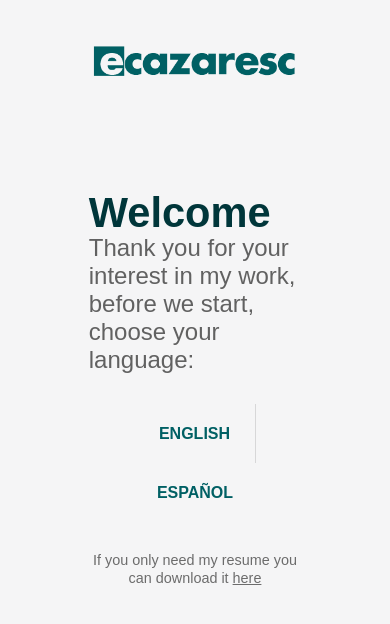
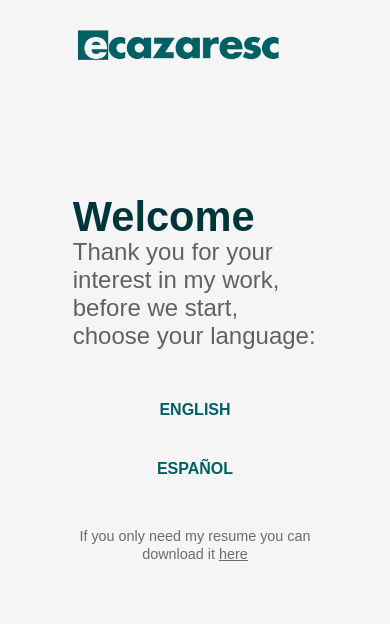
Before and after one commit to ecazaresc/book, a React (Create React App) app: page / in a window 390 px wide. Shown: the top 624 px of the page. Built offline with nearby package versions, Linux system fonts and the light colour scheme; a web font is replaced by a local one.

Commit message:
prod fixes

```diff
--- a/src/pages/MainApp/Home/Home.js
+++ b/src/pages/MainApp/Home/Home.js
@@ -85,7 +85,7 @@ const Home = (props)=> {
                 <Grid ref={testElement} item xs={12} sm={7} md={7}
                     sx={{
                         px: {
-                            xs:6,
+                            xs:5,
                             sm:7,
                             md:10,
                         },
--- a/src/pages/MainApp/Home/home.module.css
+++ b/src/pages/MainApp/Home/home.module.css
@@ -75,4 +75,6 @@
     left: 20%;
     opacity: 0.04;
     z-index: 0;
+    max-width: 80vw;
+    overflow: hidden;
  }
--- a/src/pages/Onboarding/Onboard.js
+++ b/src/pages/Onboarding/Onboard.js
@@ -13,7 +13,7 @@ const Onboard = (props)=> {
         <Fragment>
             <Box sx={{
                     display:'flex',
-                    height:'100vh',
+                    minHeight:'100vh',
                     width:'100vw',
                     justifyContent:'center'
                 }}>
@@ -22,12 +22,12 @@ const Onboard = (props)=> {
                     flexDirection:'column',
                     width:'75vw',
                     p: {
-                        xs: 5,
+                        xs: 3,
                         md: 10,
                         lg: 20,
                     }
                     }}>
-                    <img style={{width:'210px'}} src={logo} alt={logo} />
+                    <img style={{width:'210px',mb:3}} src={logo} alt={logo} />
                     <span style={{flexGrow:'1'}}></span>
                     <Outlet/>
                     <span style={{flexGrow:'1'}}></span>
--- a/src/pages/Onboarding/components/Language.js
+++ b/src/pages/Onboarding/components/Language.js
@@ -30,7 +30,7 @@ const Language = (props)=>{
                 <Grid item>
                     <Link to={'/o/role'} onClick={languagePickEn}><Button variant='text'>English</Button></Link>
                 </Grid>
-                <Grid item><Divider orientation="vertical" /></Grid>
+                <Grid sx={{display:{xs:'none', sm:'block'}}} item><Divider orientation="vertical" /></Grid>
                 <Grid item>
                     <Link to={'/o/role'} onClick={languagePickEs}><Button variant='text'>Español</Button></Link>
                 </Grid>
```
Also changed, not shown: 1 other file (tests, documents, lock files or other folders).
